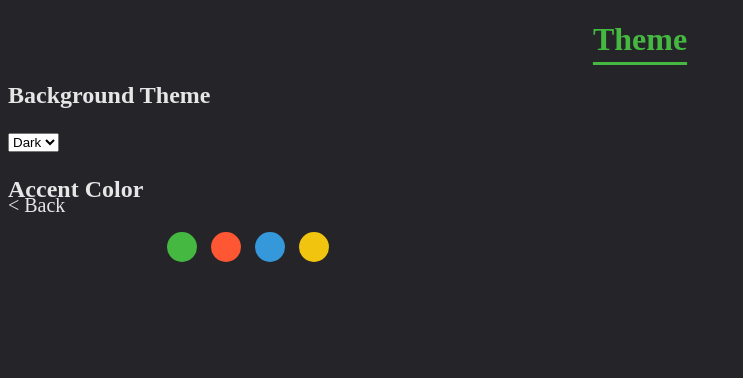
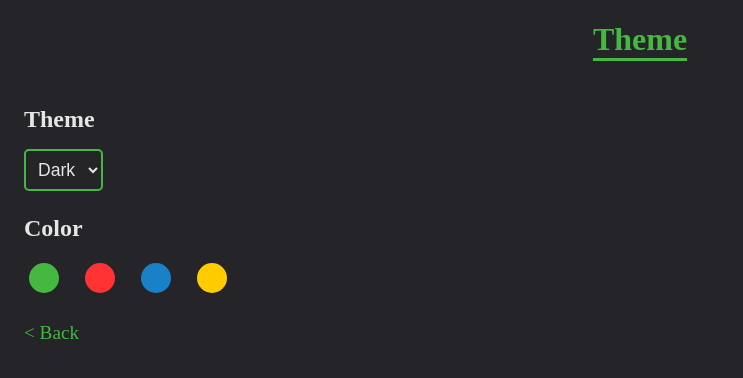
Before and after one commit to xMelow/MotivationOfTheDay, a browser extension: page theme.html in a window 1280 px wide. Shown: the whole page, without its empty margins (0-743 px from the left). Drawn offline with Linux system fonts and the light colour scheme.

Commit message:
able to change accent color

```diff
--- a/assets/css/style.css
+++ b/assets/css/style.css
@@ -17,6 +17,7 @@ body {
     color: var(--text-color);
     font-family: 'PT mono';
     height: 5%;
+    overflow-y: auto;
 }
 
 .hidden {
@@ -172,13 +173,72 @@ button.color-btn:hover {
 }
 
 #color-button-red {
-    background-color: #FF5733;
+    background-color: #ff3333;
 }
 
 #color-button-blue {
-    background-color: #3498DB;
+    background-color: #1981c7;
 }
 
 #color-button-yellow {
-    background-color: #F1C40F;
+    background-color: #ffcc00;
 }
+
+/* Main Container */
+#theme {
+    background-color: var(--bg-color);
+    display: flex;
+    align-items: flex-start;
+    flex-direction: column;
+    padding-left: 1rem;
+}
+
+/* Header */
+h1 {
+    font-size: 2rem;
+    color: var(--accent-color);
+    text-decoration: underline;
+    text-underline-offset: 0.5rem;
+    margin-bottom: 1.5rem;
+}
+
+/* Subheaders */
+h3 {
+    font-size: 1.5rem;
+    margin-bottom: 1rem;
+}
+
+/* Dropdown */
+#themeSelector {
+    font-size: 1.1rem;
+    color: var(--text-color);
+    background-color: var(--bg-color);
+    border: 2px solid var(--accent-color);
+    padding: 0.5rem;
+    border-radius: 5px;
+    outline: none;
+    cursor: pointer;
+}
+
+/* Accent Color Buttons */
+#colorOptions {
+    display: flex;
+    gap: 1rem;
+}
+
+.color-btn:hover {
+    transform: scale(1.2);
+    border: 3px solid white;
+}
+
+/* Back Button */
+#backButton {
+    margin-top: 1.5rem;
+}
+
+#backButton a {
+    text-decoration: none;
+    font-size: 1.2rem;
+    color: var(--accent-color);
+    transition: color 0.2s ease-in-out;
+}
--- a/assets/js/theme.js
+++ b/assets/js/theme.js
@@ -20,9 +20,7 @@ function selectTheme(e) {
 
 function selectAccentColor(e) {
     e.preventDefault();
-    console.log("color");
-    console.log(e.target.value);
-    const selectedColor = button.dataset.color;
+    const selectedColor = e.target.dataset.color;
     document.documentElement.style.setProperty("--accent-color", selectedColor);
     localStorage.setItem("accentColor", selectedColor);
 }
--- a/theme.html
+++ b/theme.html
@@ -14,25 +14,28 @@
     </header>
 
     <section id="theme">
-        <h3>Background Theme</h3>
+        <h3>Theme</h3>
         <select id="themeSelector">
             <option value="dark">Dark</option>
             <option value="light">Light</option>
         </select>
 
-        <h3>Accent Color</h3>
+        <h3>Color</h3>
         <div id="colorOptions">
             <button class="color-btn" data-color="#44B840" id="color-button-green"></button>
             <button class="color-btn" data-color="#FF5733" id="color-button-red"></button>
             <button class="color-btn" data-color="#3498DB" id="color-button-blue"></button>
             <button class="color-btn" data-color="#F1C40F" id="color-button-yellow"></button>
         </div>
+
+
+        <div id="backButton">
+            <a href="index.html">< Back</a>
+        </div>
     </section>
 
 
-    <div id="backButton">
-        <a href="index.html">< Back</a>
-    </div>
+
 
 </body>
 </html>
```
Also changed, not shown: assets/js/settings.js (+8 -0 lines).
